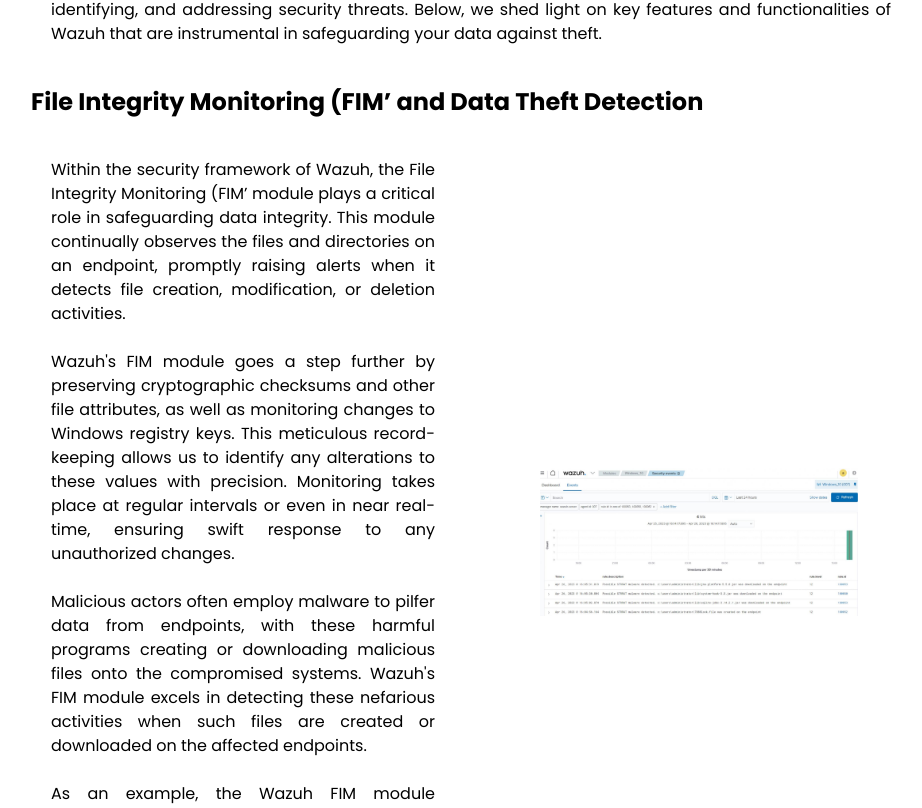
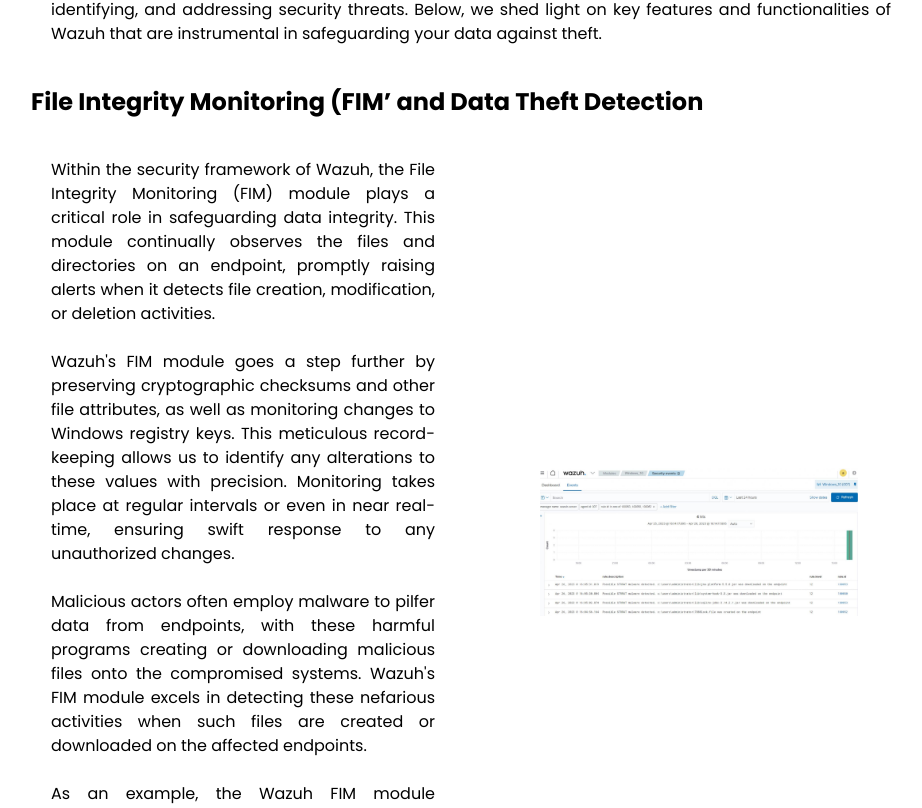
Before and after one commit to jomerventolero/bespoke-next-app, a Next.js app: page /web/datasecurity in a window 1280 px wide. Shown: the part 1171-1979 px from the top of the page, without its empty margins (169-1091 px from the left). Built offline with nearby package versions, Linux system fonts and the light colour scheme.

Commit message:
removed some typos

```diff
--- a/src/app/web/datasecurity/page.tsx
+++ b/src/app/web/datasecurity/page.tsx
@@ -124,7 +124,7 @@
                         viewport={{ once: true }}
                         className="px-5 py-5 text-justify"
                     >
-                        Within the security framework of Wazuh, the File Integrity Monitoring (FIM&rsquo; module plays a critical role in safeguarding data integrity. This module continually observes the files and directories on an endpoint, promptly raising alerts when it detects file creation, modification, or deletion activities.
+                        Within the security framework of Wazuh, the File Integrity Monitoring (FIM) module plays a critical role in safeguarding data integrity. This module continually observes the files and directories on an endpoint, promptly raising alerts when it detects file creation, modification, or deletion activities.
                         <br/><br/>
                         Wazuh's FIM module goes a step further by preserving cryptographic checksums and other file attributes, as well as monitoring changes to Windows registry keys. This meticulous record-keeping allows us to identify any alterations to these values with precision. Monitoring takes place at regular intervals or even in near real-time, ensuring swift response to any unauthorized changes.
                         <br/><br/>
```
